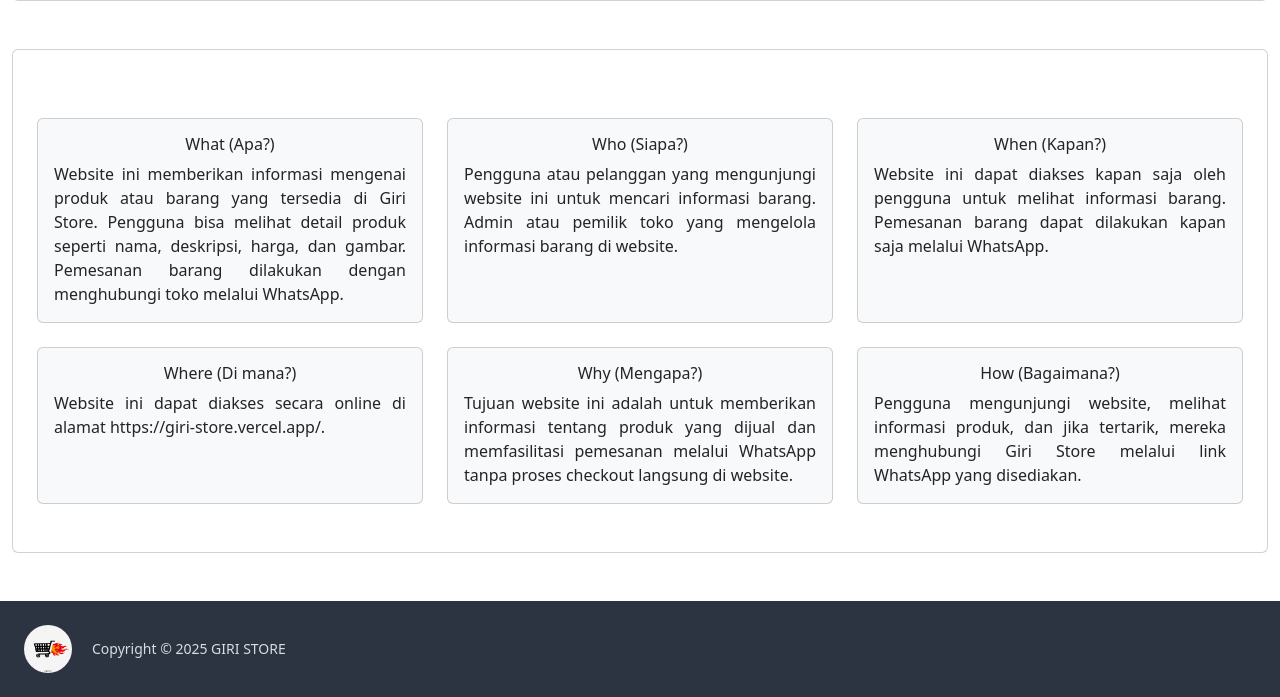
After one commit to Rizki1442/Giri-Store, a Flask app: template GIRI STORE/templates/erd.html in a window 1280 px wide. The commit adds this page. Shown: the part 695-1392 px from the top of the page. Run offline with Flask 3, Linux system fonts and the light colour scheme; the template is opened without the code that fills it, so the values that code supplies are empty; some libraries are stand-ins or nearby versions.

Commit message:
Add files via upload

```diff
--- /dev/null
+++ b/GIRI STORE/templates/erd.html
@@ -0,0 +1,160 @@
+<!DOCTYPE html>
+<html lang="en">
+
+<head>
+  <meta charset="UTF-8" />
+  <meta name="viewport" content="width=device-width, initial-scale=1.0" />
+  <title>{% block title %}Home - GIRI STORE{% endblock %}</title>
+
+  <!-- Include AOS CSS -->
+  <link href="https://cdn.jsdelivr.net/npm/aos@2.3.4/dist/aos.css" rel="stylesheet">
+
+  <!-- Include AOS JS -->
+  <script src="https://cdn.jsdelivr.net/npm/aos@2.3.4/dist/aos.js"></script>
+
+  <!-- Bootstrap CSS -->
+  <link href="https://cdn.jsdelivr.net/npm/daisyui@4.12.23/dist/full.min.css" rel="stylesheet" type="text/css" />
+  <script src="https://cdn.tailwindcss.com"></script>
+  <link href="https://cdn.jsdelivr.net/npm/bootstrap@5.3.0-alpha3/dist/css/bootstrap.min.css" rel="stylesheet" />
+
+  <!-- Custom CSS -->
+  <link rel="stylesheet" href="{{ url_for('static', filename='style.css') }}" />
+
+  <!-- Google Fonts -->
+  <link href="https://fonts.googleapis.com/css2?family=Poppins:ital,wght@0,100;0,300;0,400;0,700;1,700&display=swap"
+        rel="stylesheet" />
+
+  <!-- Include Bootstrap JS (this is necessary for dropdown functionality) -->
+  <script src="https://cdn.jsdelivr.net/npm/bootstrap@5.1.0/dist/js/bootstrap.bundle.min.js"></script>
+
+</head>
+
+<body>
+  <!-- Navbar -->
+  <nav class="navbar sticky top-0 left-0 right-0 z-50 bg-base-100">
+    <div class="container mx-auto flex justify-between">
+      <!-- Logo -->
+      <img src="../static/img/logo.jpg" alt="Logo" class="h-12 w-12 rounded-full object-cover md:h-12 md:w-12 min-h-[36px] min-w-[36] mr-3">
+      <a class="navbar-brand text-white text-xl font-semibold" href="/">GIRI STORE</a>
+
+      <!-- Navbar Links -->
+      <div class="hidden lg:flex flex-grow justify-end space-x-4 text-white">
+        <a class="hover:bg-success px-3 hover:text-warning py-2 rounded-lg font-bold" href="/">Home</a>
+        <a class="hover:bg-success px-3 hover:text-warning py-2 rounded-lg font-bold" href="/#layanan">Layanan</a>
+        <a class="hover:bg-success px-3 hover:text-warning py-2 rounded-lg font-bold" href="/lokasi">Lokasi</a>
+        <a class="hover:bg-success px-3 hover:text-warning py-2 rounded-lg font-bold" href="/product">Product</a>
+        <a class="hover:bg-success px-3 hover:text-warning py-2 rounded-lg font-bold" href="/#kontak">Kontak</a>
+        <a class="text-warning hover:bg-success px-3 hover:text-warning py-2 rounded-lg font-bold" href="/erd">ERD</a>
+      </div>
+
+      <!-- Dropdown for Mobile View -->
+      <div class="dropdown dropdown-end lg:hidden">
+        <label tabindex="0" class="btn btn-ghost">
+          <svg xmlns="http://www.w3.org/2000/svg"
+            class="h-6 w-6 transform transition-all duration-300 ease-in-out hover:scale-110 active:scale-100 active:shadow-lg"
+            fill="none" viewBox="0 0 24 24" stroke="currentColor">
+            <path stroke-linecap="round" stroke-linejoin="round" stroke-width="2" d="M4 6h16M4 12h16M4 18h16" />
+          </svg>
+        </label>
+        <ul tabindex="0" class="menu menu-sm dropdown-content mt-3 z-[1] p-2 rounded-box w-52 text-white font-bold">
+          <li><a href="/" class="hover:bg-white hover:text-warning">Home</a></li>
+          <li><a href="/#layanan" class="hover:bg-white hover:text-warning">Layanan</a></li>
+          <li><a href="/lokasi" class="hover:bg-white hover:text-warning">Lokasi</a></li>
+          <li><a href="/product" class="hover:bg-white hover:text-warning">Product</a></li>
+          <li><a href="/#kontak" class="hover:bg-white hover:text-warning">Kontak</a>
+          </li>
+          <li><a href="/erd" class="text-warning hover:bg-white hover:text-warning">ERD</a></li>
+        </ul>
+      </div>
+    </div>
+  </nav>
+<!-- Hero Section -->
+<div class="container mt-5">
+    <div class="card p-4 text-center text-white">
+        <h1 class="entitas font-weight-bold font-bold">Entity Relationship Diagram</h1>
+        <div class="row align-items-center mt-4">
+            <div class="col-md-6">
+                <img src="../static/img/ERD_GIRI_STORE.PNG" alt="ERD GIRI" class="img-fluid rounded mb-5">
+            </div>
+            <div class="col-md-6">
+                <h1 class="font-weight-bold text-center mb-2 font-semibold">Relasi Antar Entitas</h1>
+                <p class="text-light text-justify text-center mb-2">Produk ke Order_Item (One-to-Many)
+                    <br>Satu Produk dapat menjadi bagian dari banyak Order_Item (Sebuah produk bisa dipesan dalam banyak pesanan).
+                    <br>Order_Item akan memiliki ID Produk sebagai foreign key untuk merujuk ke Produk.
+                </p>
+                <p class="text-light text-justify text-center mb-2">Order ke Order_Item (One-to-Many)
+                    <br>Satu Order dapat berisi banyak Order_Item (Satu pesanan bisa mencakup banyak produk).
+                    <br>Order_Item akan memiliki ID Order sebagai foreign key untuk menghubungkan ke Order.
+                </p>
+                <p class="text-light text-justify text-center mb-2">Pelanggan ke Order (One-to-Many)
+                    <br>Satu Pelanggan dapat melakukan banyak Order.
+                    <br>Order akan memiliki ID Pelanggan sebagai foreign key untuk merujuk ke Pelanggan.
+                </p>
+                <p class="text-light text-justify text-center mb-2">Admin ke Produk (One-to-Many)
+                    <br>Satu Admin dapat mengelola banyak Produk.
+                    <br>Produk akan memiliki ID Admin sebagai foreign key untuk menunjukkan admin yang mengelola produk.
+                </p>
+            </div>
+        </div>
+    </div>
+</div>
+
+<!-- 5W 1H Section -->
+<div class="container mt-5 mb-5">
+    <div class="card p-4 text-white">
+        <h1 class="W text-center font-weight-bold font-semibold">5W 1H</h1>
+        <div class="row mt-4">
+            <div class="col-md-4 mb-4">
+                <div class="card p-3 bg-light text-dark h-100">
+                    <h5 class="text-center mb-2">What (Apa?)</h5>
+                    <p style="text-align: justify;">Website ini memberikan informasi mengenai produk atau barang yang tersedia di Giri Store.
+                        Pengguna bisa melihat detail produk seperti nama, deskripsi, harga, dan gambar.
+                        Pemesanan barang dilakukan dengan menghubungi toko melalui WhatsApp.</p>
+                </div>
+            </div>
+            <div class="col-md-4 mb-4">
+                <div class="card p-3 bg-light text-dark h-100">
+                    <h5 class="text-center mb-2">Who (Siapa?)</h5>
+                    <p style="text-align: justify;">Pengguna atau pelanggan yang mengunjungi website ini untuk mencari informasi barang.
+                        Admin atau pemilik toko yang mengelola informasi barang di website.</p>
+                </div>
+            </div>
+            <div class="col-md-4 mb-4">
+                <div class="card p-3 bg-light text-dark h-100">
+                    <h5 class="text-center mb-2">When (Kapan?)</h5>
+                    <p style="text-align: justify;">Website ini dapat diakses kapan saja oleh pengguna untuk melihat informasi barang.
+                    Pemesanan barang dapat dilakukan kapan saja melalui WhatsApp.</p>
+                </div>
+            </div>
+            <div class="col-md-4 mb-4">
+                <div class="card p-3 bg-light text-dark h-100">
+                    <h5 class="text-center mb-2">Where (Di mana?)</h5>
+                    <p style="text-align: justify;">Website ini dapat diakses secara online di alamat https://giri-store.vercel.app/.</p>
+                </div>
+            </div>
+            <div class="col-md-4 mb-4">
+                <div class="card p-3 bg-light text-dark h-100">
+                    <h5 class="text-center mb-2">Why (Mengapa?)</h5>
+                    <p style="text-align: justify;">Tujuan website ini adalah untuk memberikan informasi tentang produk yang dijual dan memfasilitasi pemesanan melalui WhatsApp tanpa proses checkout langsung di website.</p>
+                </div>
+            </div>
+            <div class="col-md-4 mb-4">
+                <div class="card p-3 bg-light text-dark h-100 ">
+                    <h5 class="text-center mb-2">How (Bagaimana?)</h5>
+                    <p style="text-align: justify;">Pengguna mengunjungi website, melihat informasi produk, dan jika tertarik, mereka menghubungi Giri Store melalui link WhatsApp yang disediakan.</p>
+                </div>
+            </div>
+        </div>
+    </div>
+</div>
+
+<!--footer-->
+<footer class="footer bg-neutral text-neutral-content items-center p-4">
+    <div class="grid-flow-col items-center">
+    <img src="../static/img/logo.jpg" alt="Logo" class="h-12 w-12 rounded-full object-cover md:h-12 md:w-12 min-h-[36px] min-w-[36] mr-3">
+      <p>Copyright © 2025 GIRI STORE</p>
+    <nav class="grid-flow-col gap-4 md:place-self-center md:justify-self-end">
+    </nav>
+  </footer>
+</body>
+</html>
--- a/GIRI STORE/templates/index.html
+++ b/GIRI STORE/templates/index.html
@@ -44,6 +44,7 @@
         <a class="hover:bg-success px-3 hover:text-warning py-2 rounded-lg font-bold" href="/lokasi">Lokasi</a>
         <a class="hover:bg-success px-3 hover:text-warning py-2 rounded-lg font-bold" href="/product">Product</a>
         <a class="hover:bg-success px-3 hover:text-warning py-2 rounded-lg font-bold" href="/#kontak">Kontak</a>
+        <a class="hover:bg-success px-3 hover:text-warning py-2 rounded-lg font-bold" href="/erd">ERD</a>
       </div>
 
       <!-- Dropdown for Mobile View -->
@@ -62,6 +63,7 @@
           <li><a href="/product" class="hover:bg-white hover:text-warning">Product</a></li>
           <li><a href="/#kontak" class="hover:bg-white hover:text-warning">Kontak</a>
           </li>
+          <li><a href="/erd" class="hover:bg-white hover:text-warning">ERD</a></li>
         </ul>
       </div>
     </div>
@@ -252,7 +254,7 @@
   </section>
 
   <!-- Container Informasi Kontak -->
-<div class="container mx-auto flex justify-center items-center min-h-screen" id="kontak">
+<div class="container mx-auto flex justify-center items-center min-h-screen mb-5" id="kontak">
     <div class="bg-white p-8 rounded-lg shadow-lg w-full max-w-lg mt-5">
       <h2 class="text-2xl font-semibold text-center mb-6">Kontak Kami</h2>
 
--- a/GIRI STORE/templates/lokasi.html
+++ b/GIRI STORE/templates/lokasi.html
@@ -56,6 +56,7 @@
         <a class="text-warning hover:bg-success px-3 hover:text-warning py-2 rounded-lg font-bold" href="/lokasi">Lokasi</a>
         <a class="hover:bg-success px-3 hover:text-warning py-2 rounded-lg font-bold" href="/product">Product</a>
         <a class="hover:bg-success px-3 hover:text-warning py-2 rounded-lg font-bold" href="/#kontak">Kontak</a>
+        <a class="hover:bg-success px-3 hover:text-warning py-2 rounded-lg font-bold" href="/erd">ERD</a>
       </div>
 
       <!-- Dropdown for Mobile View -->
@@ -74,6 +75,7 @@
           <li><a href="/product" class="hover:bg-white hover:text-warning">Product</a></li>
           <li><a href="/#kontak" class="hover:bg-white hover:text-warning">Kontak</a>
           </li>
+          <li><a href="/erd" class="hover:bg-white hover:text-warning">ERD</a></li>
         </ul>
       </div>
     </div>
--- a/GIRI STORE/templates/product.html
+++ b/GIRI STORE/templates/product.html
@@ -44,6 +44,7 @@
         <a class="hover:bg-success px-3 hover:text-warning py-2 rounded-lg font-bold" href="/lokasi">Lokasi</a>
         <a class="text-warning hover:bg-success px-3 hover:text-warning py-2 rounded-lg font-bold" href="/product">Produk</a>
         <a class="hover:bg-success px-3 hover:text-warning py-2 rounded-lg font-bold" href="/#kontak">Kontak</a>
+        <a class="hover:bg-success px-3 hover:text-warning py-2 rounded-lg font-bold" href="/erd">ERD</a>
       </div>
 
       <!-- Dropdown for Mobile View -->
@@ -62,12 +63,13 @@
           <li><a href="/product" class="text-warning hover:bg-success">Produk</a></li>
           <li><a href="/#kontak" class="hover:bg-success">Kontak</a>
           </li>
+          <li><a href="/erd" class="hover:bg-white hover:text-warning">ERD</a></li>
         </ul>
       </div>
     </div>
   </nav>
 
-  <section id="product" class="product p-6">
+  <section id="product" class="product p-6 mb-3">
     <h2 class="text-3xl font-bold text-center mb-4" id="baju">Product <span class="text-primary">List</span></h2>
     <p class="text-center mb-8">Silahkan dipilih, kalo cocok checkout ya!</p>
     <div class="grid grid-cols-1 sm:grid-cols-2 lg:grid-cols-3 gap-6">
```
